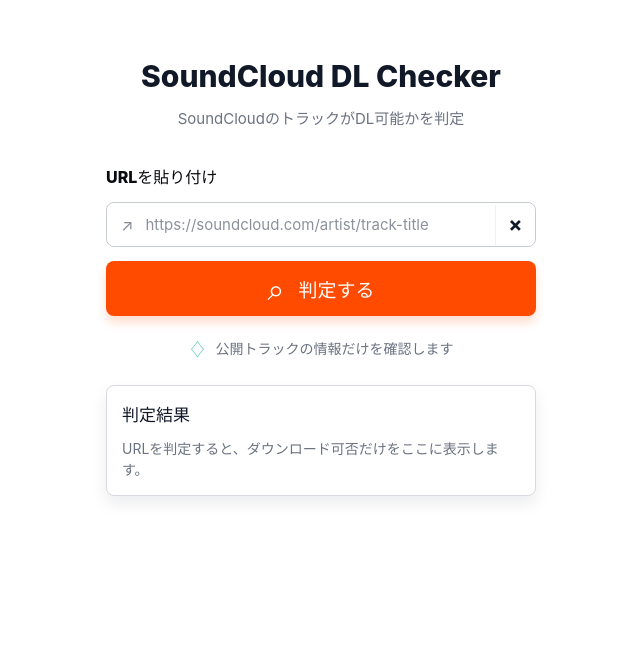
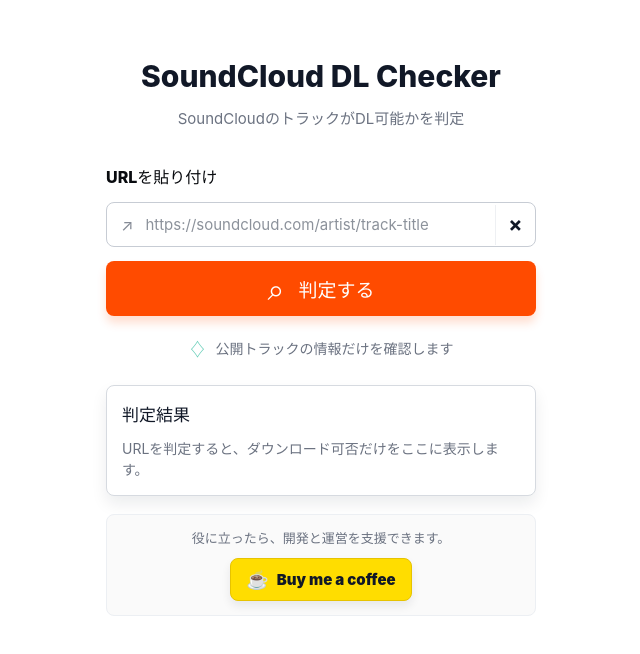
Before and after one commit to yamac-music/soundcloud-dl-checker, a React (Vite) app: page / in a window 1280 px wide. Shown: the top 654 px of the page, without its empty margins (319-959 px from the left). Built offline with nearby package versions, Linux system fonts and the light colour scheme.

Commit message:
feat: add support link

```diff
--- a/src/App.tsx
+++ b/src/App.tsx
@@ -2,6 +2,8 @@
 import { buildIntakeRequest, extractSoundCloudUrl } from "@/services/shareIntake";
 import { checkSoundCloudUrl } from "@/services/soundcloud";
 import type { DownloadLink, DownloadStatus, IntakeSource, MetadataSnapshot, SoundCloudCheck } from "@/types/soundcloud";
+
+const SUPPORT_URL = "https://buymeacoffee.com/yamac";
 
 export function App() {
   const handledInitialUrl = useRef<string | null>(null);
@@ -110,6 +112,8 @@
           <h2 id="result-title">判定結果</h2>
           {result ? <ResultContent record={result} /> : <p className="empty-text">URLを判定すると、ダウンロード可否だけをここに表示します。</p>}
         </section>
+
+        <SupportLink />
       </section>
     </main>
   );
@@ -182,6 +186,18 @@
         ))}
       </div>
     </div>
+  );
+}
+
+function SupportLink() {
+  return (
+    <aside className="support-box" aria-label="開発支援">
+      <p>役に立ったら、開発と運営を支援できます。</p>
+      <a className="support-button" href={SUPPORT_URL}>
+        <span aria-hidden="true">☕</span>
+        <span>Buy me a coffee</span>
+      </a>
+    </aside>
   );
 }
 
--- a/src/styles.css
+++ b/src/styles.css
@@ -462,6 +462,52 @@
   text-align: right;
 }
 
+.support-box {
+  display: grid;
+  gap: 10px;
+  justify-items: center;
+  margin-top: 18px;
+  padding: 14px;
+  border: 1px solid #eceff3;
+  border-radius: 8px;
+  background: #fafafa;
+}
+
+.support-box p {
+  margin: 0;
+  color: #6b7280;
+  font-size: 13px;
+  line-height: 19px;
+  text-align: center;
+}
+
+.support-button {
+  min-height: 43px;
+  display: inline-flex;
+  align-items: center;
+  justify-content: center;
+  gap: 8px;
+  padding: 8px 15px;
+  border: 1px solid #e7c300;
+  border-radius: 8px;
+  background: #ffdd00;
+  color: #111827;
+  font-size: 15px;
+  font-weight: 900;
+  text-decoration: none;
+  box-shadow: 0 5px 10px rgb(17 24 39 / 8%);
+}
+
+.support-button:focus-visible {
+  outline: 3px solid rgb(255 221 0 / 45%);
+  outline-offset: 2px;
+}
+
+.support-button span:first-child {
+  font-size: 18px;
+  line-height: 1;
+}
+
 @keyframes spin {
   to {
     transform: rotate(360deg);
```
Also changed, not shown: 1 other file (tests, documents, lock files or other folders).
